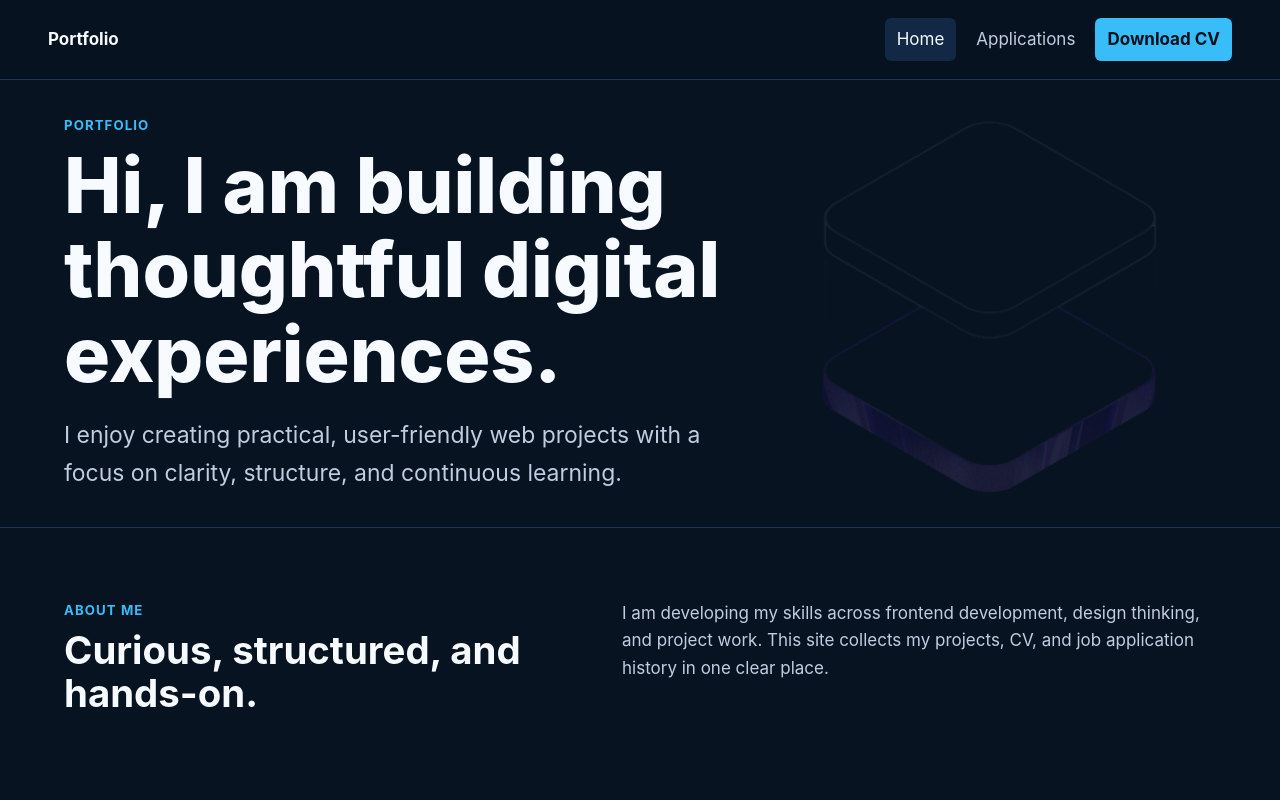
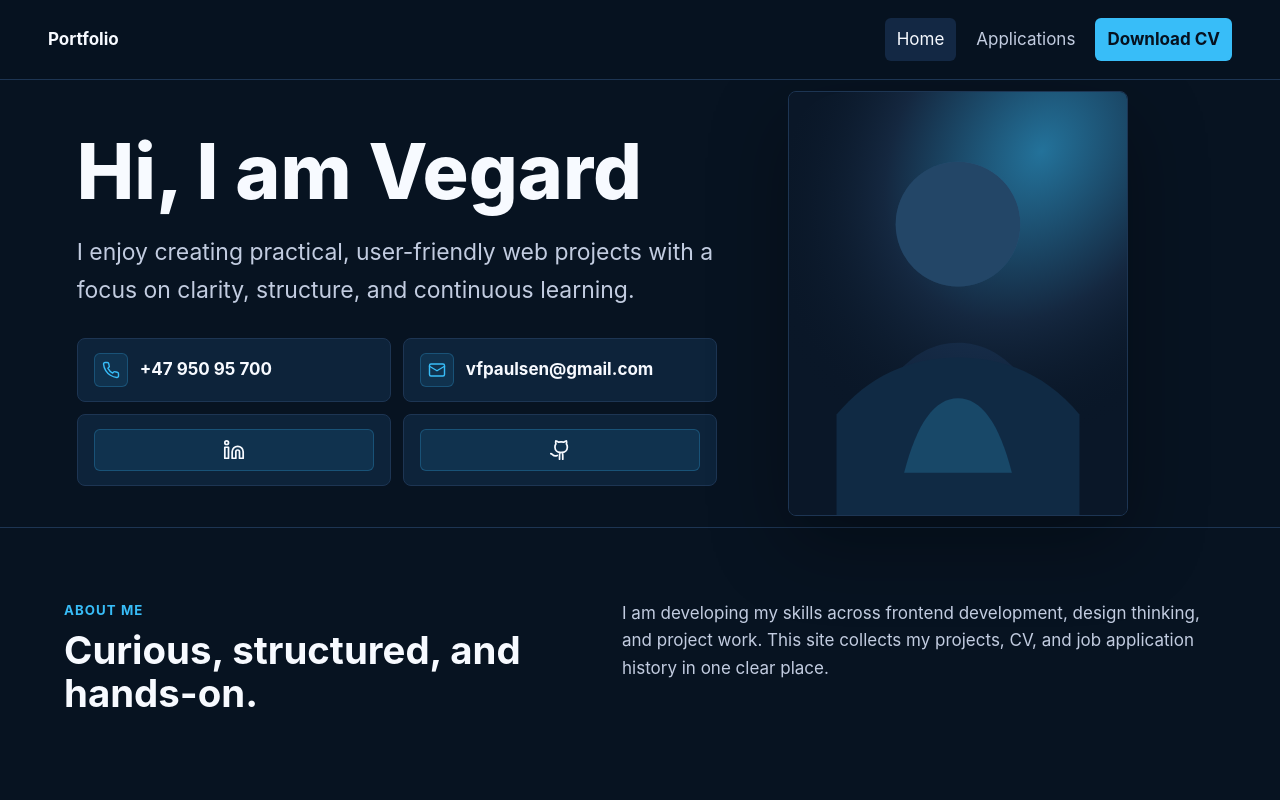
Before and after one commit to vfpaulsen/personal-website, a React (Vite) app: page / in a window 1280 px wide. Shown: the top 800 px of the page. Built offline with nearby package versions, Linux system fonts and the light colour scheme.

Commit message:
Changes to hero section
Added contact info

```diff
--- a/src/App.css
+++ b/src/App.css
@@ -65,16 +65,156 @@ main {
 
 .hero-section {
   min-height: 56svh;
-  display: flex;
+  display: grid;
+  grid-template-columns: minmax(0, 1.1fr) minmax(260px, 0.7fr);
   align-items: center;
-  background:
-    linear-gradient(90deg, rgba(7, 19, 33, 0.98) 0%, rgba(7, 19, 33, 0.86) 58%),
-    url('./assets/hero.png') right 12% center / min(42vw, 360px) auto no-repeat;
+  gap: clamp(28px, 4vw, 56px);
+  text-align: left;
+  background: linear-gradient(90deg, rgba(7, 19, 33, 0.98) 0%, rgba(7, 19, 33, 0.9) 100%);
   border-bottom: 1px solid var(--border);
+  max-width: 1320px;
+  width: 100%;
+  margin-inline: auto;
 }
 
 .hero-copy {
-  max-width: 720px;
+  max-width: 660px;
+  justify-self: end;
+}
+
+.hero-copy .lead {
+  margin-right: auto;
+}
+
+.contact-list {
+  display: grid;
+  grid-template-columns: repeat(2, minmax(0, 1fr));
+  gap: 12px;
+  max-width: 640px;
+  padding: 0;
+  margin: 28px 0 0;
+  list-style: none;
+}
+
+.contact-list li {
+  display: flex;
+  align-items: center;
+  gap: 12px;
+  padding: 14px 16px;
+  background: rgba(16, 42, 68, 0.72);
+  border: 1px solid var(--border);
+  border-radius: 8px;
+}
+
+.contact-icon {
+  position: relative;
+  width: 34px;
+  height: 34px;
+  display: inline-flex;
+  flex: 0 0 auto;
+  align-items: center;
+  justify-content: center;
+  color: var(--accent);
+  background: rgba(56, 189, 248, 0.1);
+  border: 1px solid rgba(56, 189, 248, 0.24);
+  border-radius: 6px;
+}
+
+.contact-icon svg {
+  width: 18px;
+  height: 18px;
+  fill: none;
+  stroke: currentColor;
+  stroke-linecap: round;
+  stroke-linejoin: round;
+  stroke-width: 1.9;
+}
+
+.icon-only-contact {
+  justify-content: center;
+  padding: 12px;
+}
+
+.contact-icon-link {
+  width: 100%;
+  min-height: 42px;
+  text-decoration: none;
+}
+
+.contact-icon-link svg {
+  width: 22px;
+  height: 22px;
+}
+
+.contact-icon-link:hover {
+  color: #06111f;
+  background: var(--accent);
+  border-color: var(--accent);
+}
+
+.social-icon,
+.social-hover-text {
+  display: inline-flex;
+  align-items: center;
+  justify-content: center;
+  transition:
+    opacity 0.18s ease,
+    transform 0.18s ease;
+}
+
+.social-hover-text {
+  position: absolute;
+  inset: 0;
+  padding-inline: 10px;
+  color: #06111f;
+  font-size: 0.78rem;
+  font-weight: 750;
+  line-height: 1.15;
+  opacity: 0;
+  overflow-wrap: anywhere;
+  text-align: center;
+  transform: translateY(5px);
+}
+
+.contact-icon-link:hover .social-icon,
+.contact-icon-link:focus-visible .social-icon {
+  opacity: 0;
+  transform: translateY(-5px);
+}
+
+.contact-icon-link:hover .social-hover-text,
+.contact-icon-link:focus-visible .social-hover-text {
+  opacity: 1;
+  transform: translateY(0);
+}
+
+.contact-list a {
+  color: var(--text-h);
+  font-weight: 650;
+  overflow-wrap: anywhere;
+  text-decoration: none;
+}
+
+.contact-list a:hover {
+  color: var(--accent);
+}
+
+.hero-portrait {
+  justify-self: start;
+  width: min(100%, 340px);
+  aspect-ratio: 4 / 5;
+  overflow: hidden;
+  border: 1px solid var(--border);
+  border-radius: 8px;
+  background: #0a1728;
+  box-shadow: 0 28px 80px rgba(0, 0, 0, 0.32);
+}
+
+.hero-portrait img {
+  width: 100%;
+  height: 100%;
+  display: block;
+  object-fit: cover;
 }
 
 .page-intro {
@@ -221,9 +361,29 @@ main {
   .hero-section {
     min-height: auto;
     padding-block: 64px;
-    background:
-      linear-gradient(180deg, rgba(7, 19, 33, 0.96), rgba(7, 19, 33, 0.96)),
-      url('./assets/hero.png') right 20px bottom 20px / 150px auto no-repeat;
+    grid-template-columns: 1fr;
+    text-align: center;
+    background: linear-gradient(180deg, rgba(7, 19, 33, 0.96), rgba(7, 19, 33, 0.96));
+  }
+
+  .hero-copy,
+  .hero-portrait {
+    justify-self: center;
+  }
+
+  .hero-copy .lead {
+    margin-inline: auto;
+  }
+
+  .contact-list {
+    grid-template-columns: 1fr;
+    max-width: 360px;
+    margin-inline: auto;
+    text-align: left;
+  }
+
+  .hero-portrait {
+    width: min(78vw, 300px);
   }
 
   .split-section,
--- a/src/pages/Home.jsx
+++ b/src/pages/Home.jsx
@@ -22,17 +22,99 @@ const projects = [
   },
 ]
 
+const contactLinks = [
+  {
+    label: 'Phone',
+    icon: 'phone',
+    value: '+47 950 95 700',
+    href: 'tel:+4700000000',
+  },
+  {
+    label: 'Email',
+    icon: 'email',
+    value: 'vfpaulsen@gmail.com',
+    href: 'mailto:vegard@example.com',
+  },
+  {
+    label: 'LinkedIn',
+    icon: 'linkedin',
+    value: 'linkedin.com/in/vfpaulsen/',
+    href: 'https://www.linkedin.com/in/vfpaulsen/',
+    iconOnly: true,
+  },
+  {
+    label: 'GitHub',
+    icon: 'github',
+    value: 'github.com/vfpaulsen',
+    href: 'https://github.com/vfpaulsen',
+    iconOnly: true,
+  },
+]
+
+const icons = {
+  phone: (
+    <svg viewBox="0 0 24 24" aria-hidden="true">
+      <path d="M22 16.92v3a2 2 0 0 1-2.18 2A19.79 19.79 0 0 1 11.19 19 19.5 19.5 0 0 1 5 12.81 19.79 19.79 0 0 1 2.08 4.18 2 2 0 0 1 4.06 2h3a2 2 0 0 1 2 1.72c.12.91.32 1.8.59 2.65a2 2 0 0 1-.45 2.11L7.91 9.77a16 16 0 0 0 6.32 6.32l1.29-1.29a2 2 0 0 1 2.11-.45c.85.27 1.74.47 2.65.59A2 2 0 0 1 22 16.92Z" />
+    </svg>
+  ),
+  email: (
+    <svg viewBox="0 0 24 24" aria-hidden="true">
+      <path d="M4 4h16a2 2 0 0 1 2 2v12a2 2 0 0 1-2 2H4a2 2 0 0 1-2-2V6a2 2 0 0 1 2-2Z" />
+      <path d="m22 7-10 6L2 7" />
+    </svg>
+  ),
+  linkedin: (
+    <svg viewBox="0 0 24 24" aria-hidden="true">
+      <path d="M16 8a6 6 0 0 1 6 6v7h-4v-7a2 2 0 0 0-4 0v7h-4v-7a6 6 0 0 1 6-6Z" />
+      <path d="M2 9h4v12H2z" />
+      <path d="M4 6a2 2 0 1 0 0-4 2 2 0 0 0 0 4Z" />
+    </svg>
+  ),
+  github: (
+    <svg viewBox="0 0 24 24" aria-hidden="true">
+      <path d="M15 22v-4a4.8 4.8 0 0 0-1-3.5c3 0 6-2 6-5.5.08-1.25-.27-2.48-1-3.5.28-1.15.28-2.35 0-3.5 0 0-1 0-3 1.5a10.4 10.4 0 0 0-5.5 0C8.5 2 7.5 2 7.5 2c-.3 1.15-.3 2.35 0 3.5A5.4 5.4 0 0 0 6.5 9c0 3.5 3 5.5 6 5.5a4.8 4.8 0 0 0-1 3.5v4" />
+      <path d="M9 18c-4.51 2-5-2-7-2" />
+    </svg>
+  ),
+}
+
 function Home() {
   return (
     <div className="page">
       <section className="hero-section">
         <div className="hero-copy">
-          <p className="eyebrow">Portfolio</p>
-          <h1>Hi, I am building thoughtful digital experiences.</h1>
+          <p className="eyebrow"></p>
+          <h1>Hi, I am Vegard</h1>
           <p className="lead">
             I enjoy creating practical, user-friendly web projects with a focus on clarity,
             structure, and continuous learning.
           </p>
+          <ul className="contact-list" aria-label="Contact information">
+            {contactLinks.map((item) => (
+              <li className={item.iconOnly ? 'icon-only-contact' : undefined} key={item.label}>
+                {item.iconOnly ? (
+                  <a
+                    className="contact-icon contact-icon-link"
+                    href={item.href}
+                    aria-label={item.label}
+                  >
+                    <span className="social-icon">{icons[item.icon]}</span>
+                    <span className="social-hover-text">{item.value}</span>
+                  </a>
+                ) : (
+                  <>
+                    <span className="contact-icon" aria-label={item.label}>
+                      {icons[item.icon]}
+                    </span>
+                    <a href={item.href}>{item.value}</a>
+                  </>
+                )}
+              </li>
+            ))}
+          </ul>
+        </div>
+        <div className="hero-portrait" aria-label="Profile image placeholder">
+          <img src="/profile-placeholder.svg" alt="Profile placeholder" />
         </div>
       </section>
 
```
Also changed, not shown: public/profile-placeholder.svg (added).
